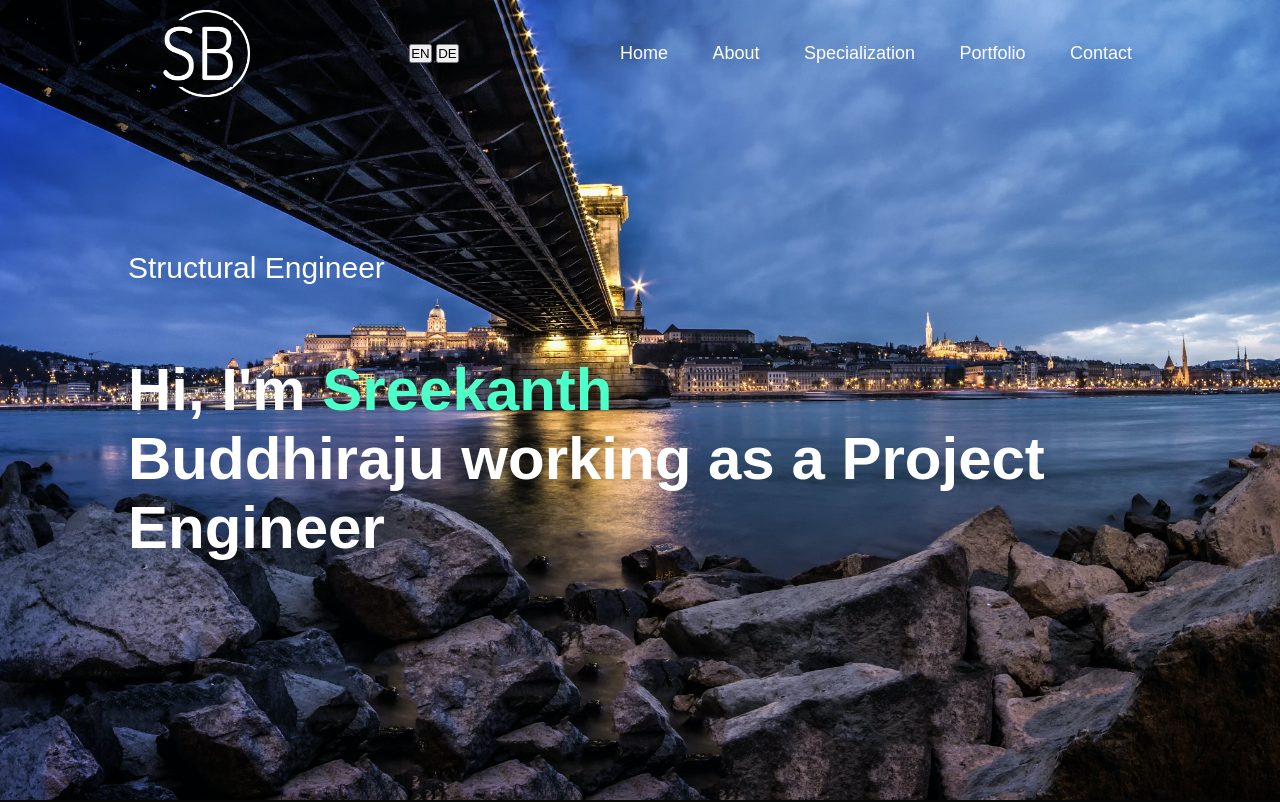
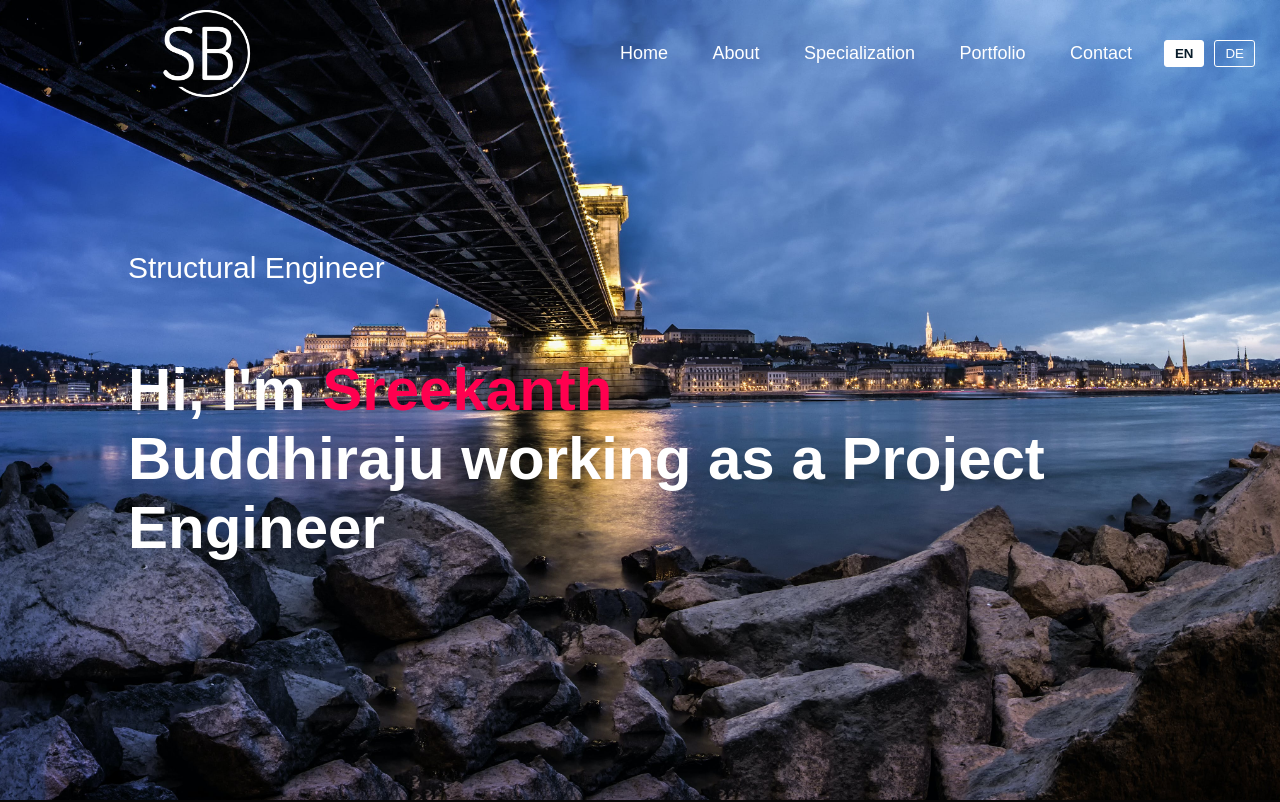
Before and after one commit to SreekSHM/MyWebsite, a plain HTML site: page index.html in a window 1280 px wide. Shown: the top 802 px of the page. Drawn offline with Linux system fonts and the light colour scheme.

Commit message:
Update style.css

```diff
--- a/style.css
+++ b/style.css
@@ -73,7 +73,7 @@ nav ul li a:hover::after {
     font-size: 60px;
 }
 .header-text h1 span{
-    color: #4dffc8;
+    color: #ff004f;
 }
 /*-----------about---------------*/
 #about {
@@ -336,10 +336,41 @@ form btn2{
 nav .fas {
     display: none;
 }
-#msg{
-    color: #61b752;
-    margin-top: -40px;
-    display: block;
+
+  #msg {
+    display: none;
+    color: green; /* Optional styling */
+    margin-top: 10px;
+  }
+
+/* Language Switcher */
+.language-switcher {
+    position: absolute;
+    right: 20px;
+    top: 40px;
+    display: flex;
+}
+
+.lang-btn {
+    background: none;
+    border: 1px solid #fff;
+    color: #fff;
+    padding: 5px 10px;
+    margin: 0 5px;
+    cursor: pointer;
+    border-radius: 3px;
+    transition: all 0.3s;
+}
+
+.lang-btn:hover {
+    background: #fff;
+    color: #081b29;
+}
+
+.active-lang {
+    background: #fff;
+    color: #081b29;
+    font-weight: bold;
 }
 /*
 @media only screen and (max-width: 600px) {
```
